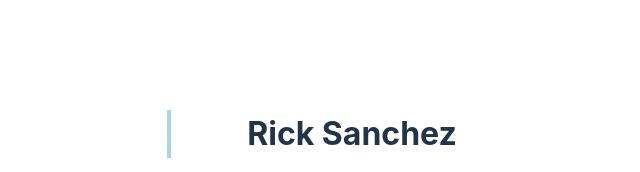
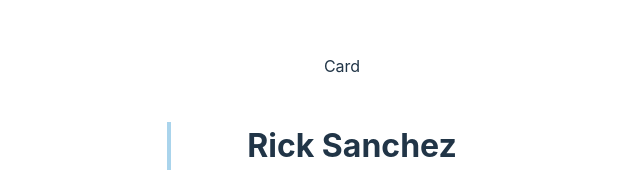
Before and after one commit to joaopaulozanin/oceantechschool_2023, a React (Vite) app: page / in a window 1280 px wide. Shown: the part 107-279 px from the top of the page, without its empty margins (298-938 px from the left). Built offline with nearby package versions, Linux system fonts and the light colour scheme.

Commit message:
Criação do componente Card (WIP)

```diff
--- a/src/App.jsx
+++ b/src/App.jsx
@@ -1,9 +1,11 @@
 import './App.css'
+import Card from './components/Card/Card'
 
 function App() {
 
   return (
     <>
+      <Card />
       <div className="card">
         <h2>Rick Sanchez</h2>
 
--- /dev/null
+++ b/src/components/Card/Card.jsx
@@ -0,0 +1,5 @@
+import "./Card.css"
+
+export default function Card() {
+    return <div>Card</div>
+}
```
Also changed, not shown: src/components/Card/Card.css (added).
